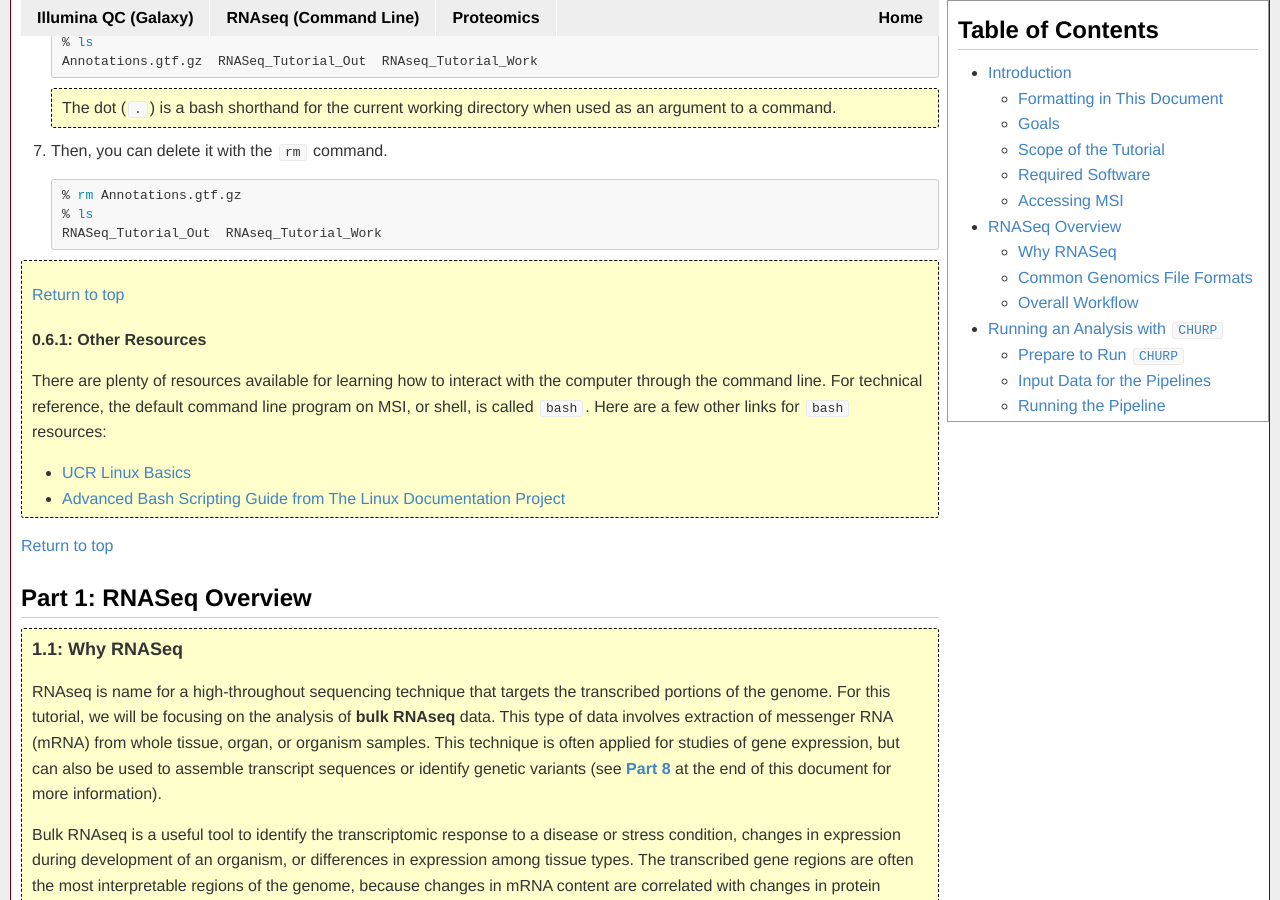
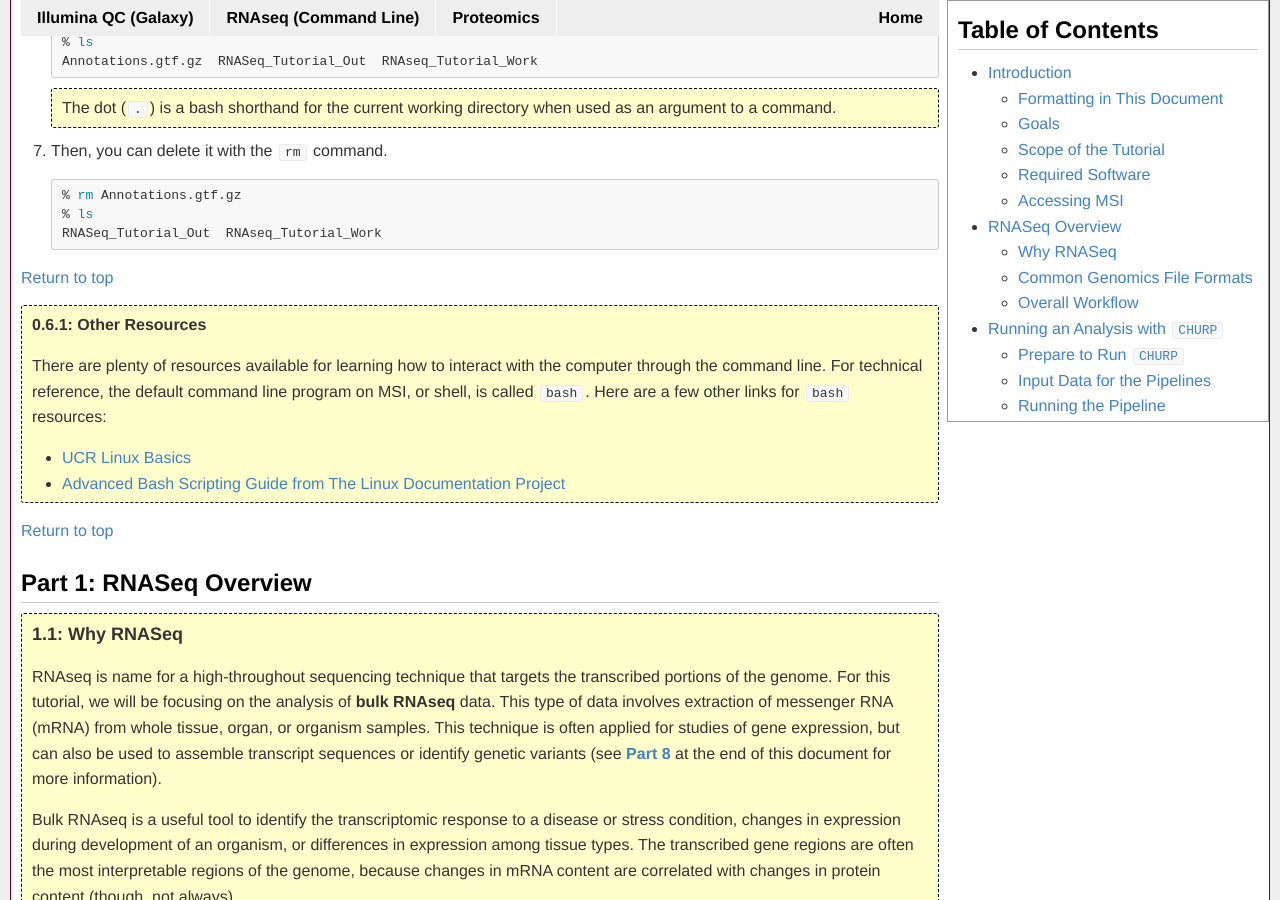
Before and after one commit to msi-ris/Tutorials, a Jekyll site: the page built from rnaseq_cmd.md, in a window 1280 px wide and 900 px high, scrolled down 4995 px. Built offline with Jekyll 4.4.1, drawn with Linux system fonts in a browser that asks for light colours.

Commit message:
Update bg/tut info

````diff
--- a/rnaseq_cmd.md
+++ b/rnaseq_cmd.md
@@ -289,9 +289,10 @@ the pipeline we are teaching in this tutorial.
    RNASeq_Tutorial_Out  RNAseq_Tutorial_Work
    ```
 
+[Return to top](#top)
+
 <div class="info" markdown="1">
 
-[Return to top](#top)
 #### 0.6.1: Other Resources
 There are plenty of resources available for learning how to interact with the
 computer through the command line. For technical reference, the default
````
